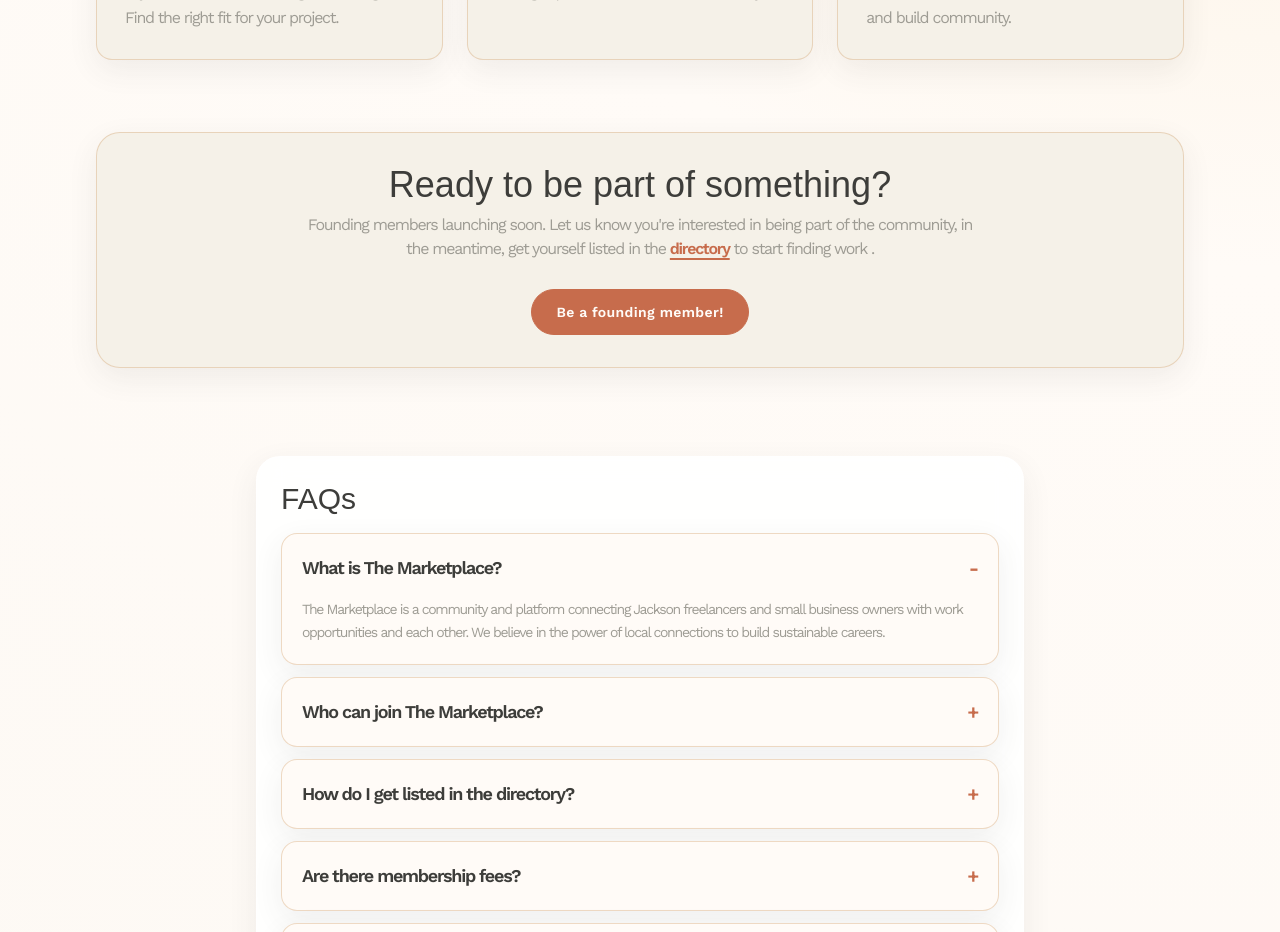
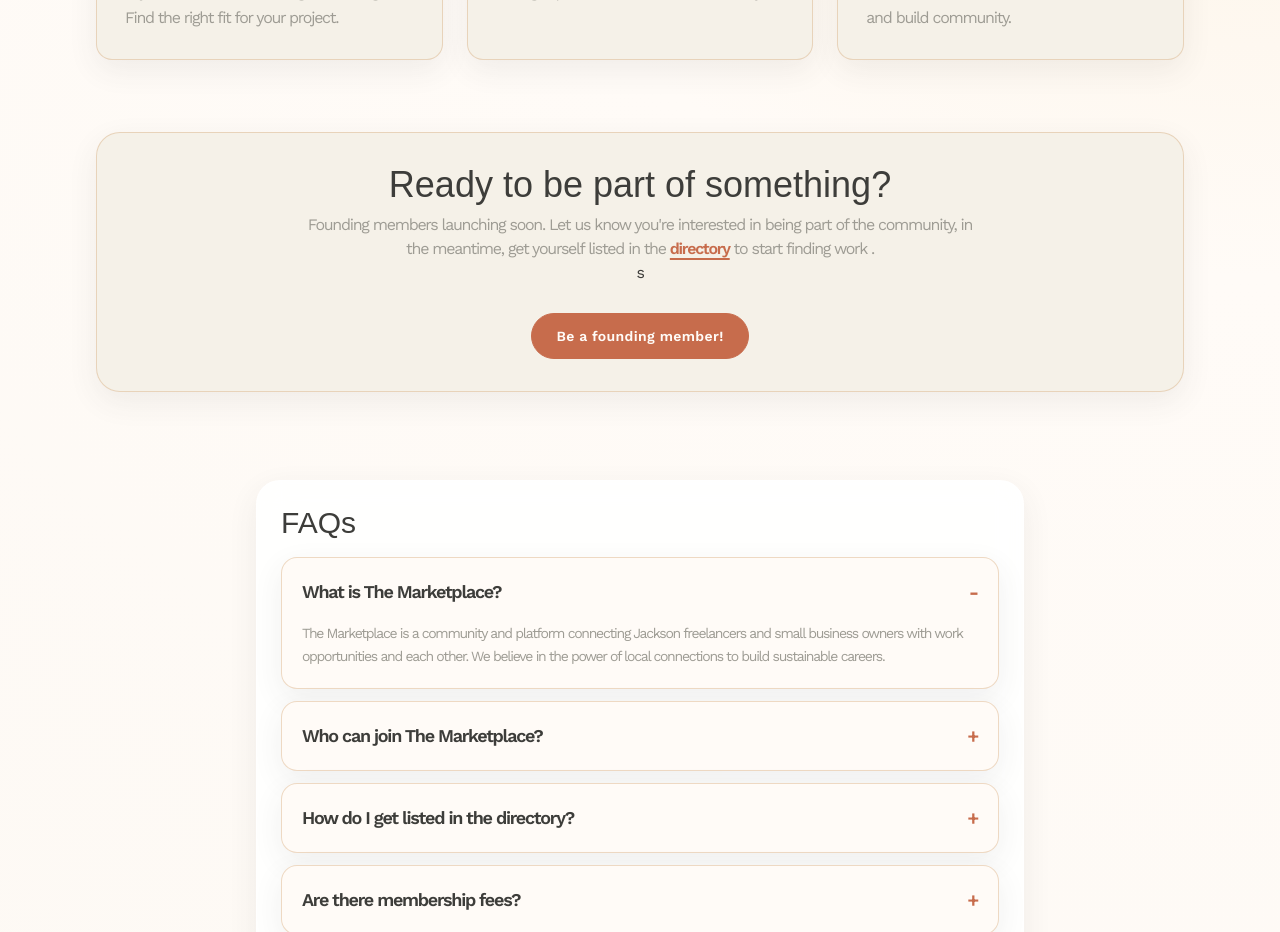
Before and after one commit to hannahtrask/themarketplacejh, a Next.js app: page / in a window 1280 px wide. Shown: the part 820-1752 px from the top of the page. Built offline with nearby package versions, Linux system fonts and the light colour scheme; a web font is replaced by a local one.

Commit message:
Fix build error

```diff
--- a/app/page.tsx
+++ b/app/page.tsx
@@ -52,7 +52,7 @@ export default function HomePage() {
         <div className="rounded-3xl border border-warmgold/40 bg-cream p-2 text-center shadow-card sm:p-8">
           <h2 className="font-display text-4xl text-browndark">Ready to be part of something?</h2>
           <p className="mx-auto mt-2 max-w-2xl text-graywarm">
-            Founding members launching soon. Let us know you're interested in being part of the
+            Founding members launching soon. Let us know you&apos;re interested in being part of the
             community, in the meantime, get yourself listed in the{" "}
             <a
               href="/apply"
@@ -62,6 +62,7 @@ export default function HomePage() {
             </a>{" "}
             to start finding work .
           </p>
+          s
           <div className="mt-7">
             <Button
               href="https://airtable.com/appiBhj91PpTkH2ZL/pagsAoHnoDW6MRHC0/form"
```
